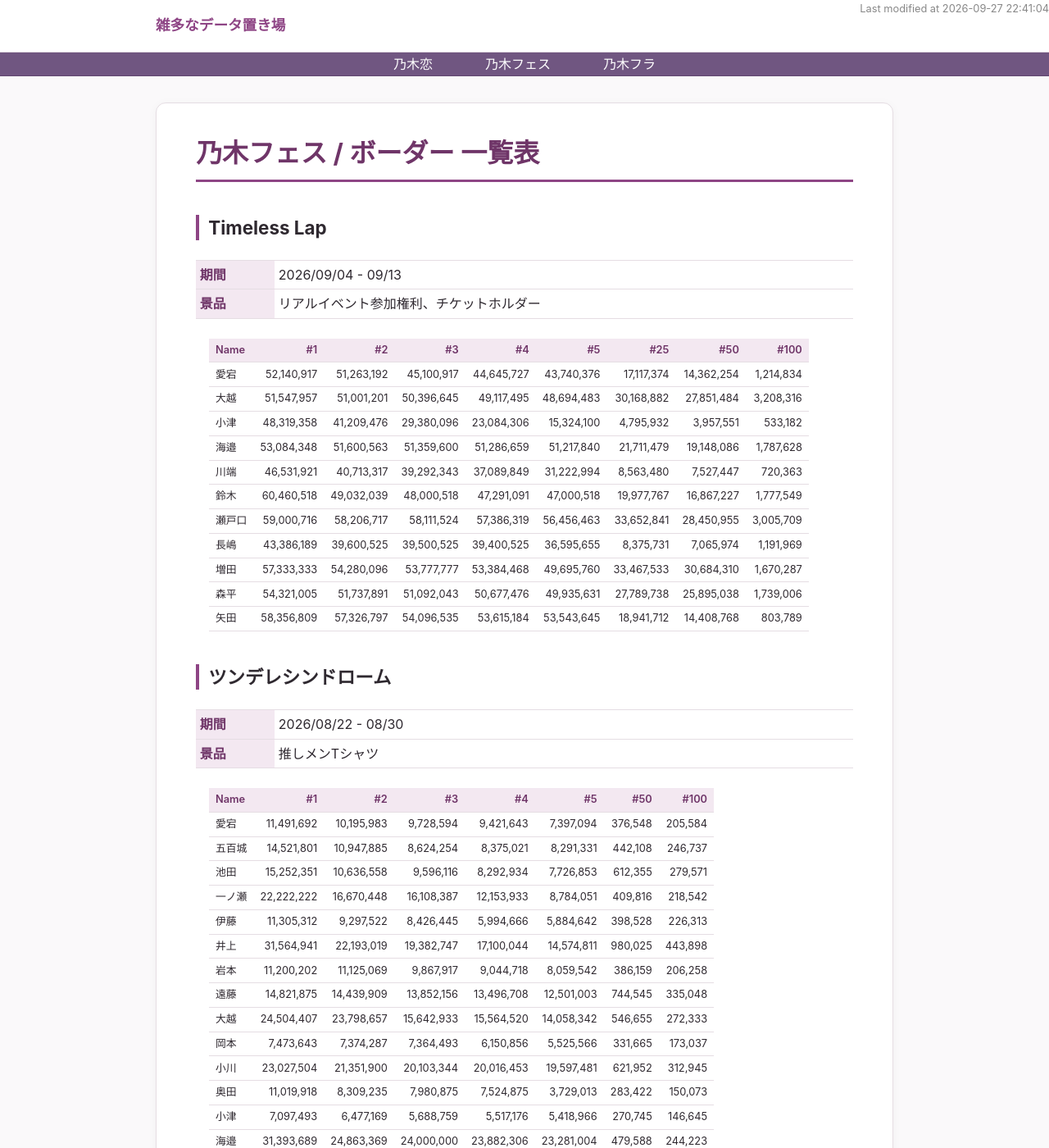
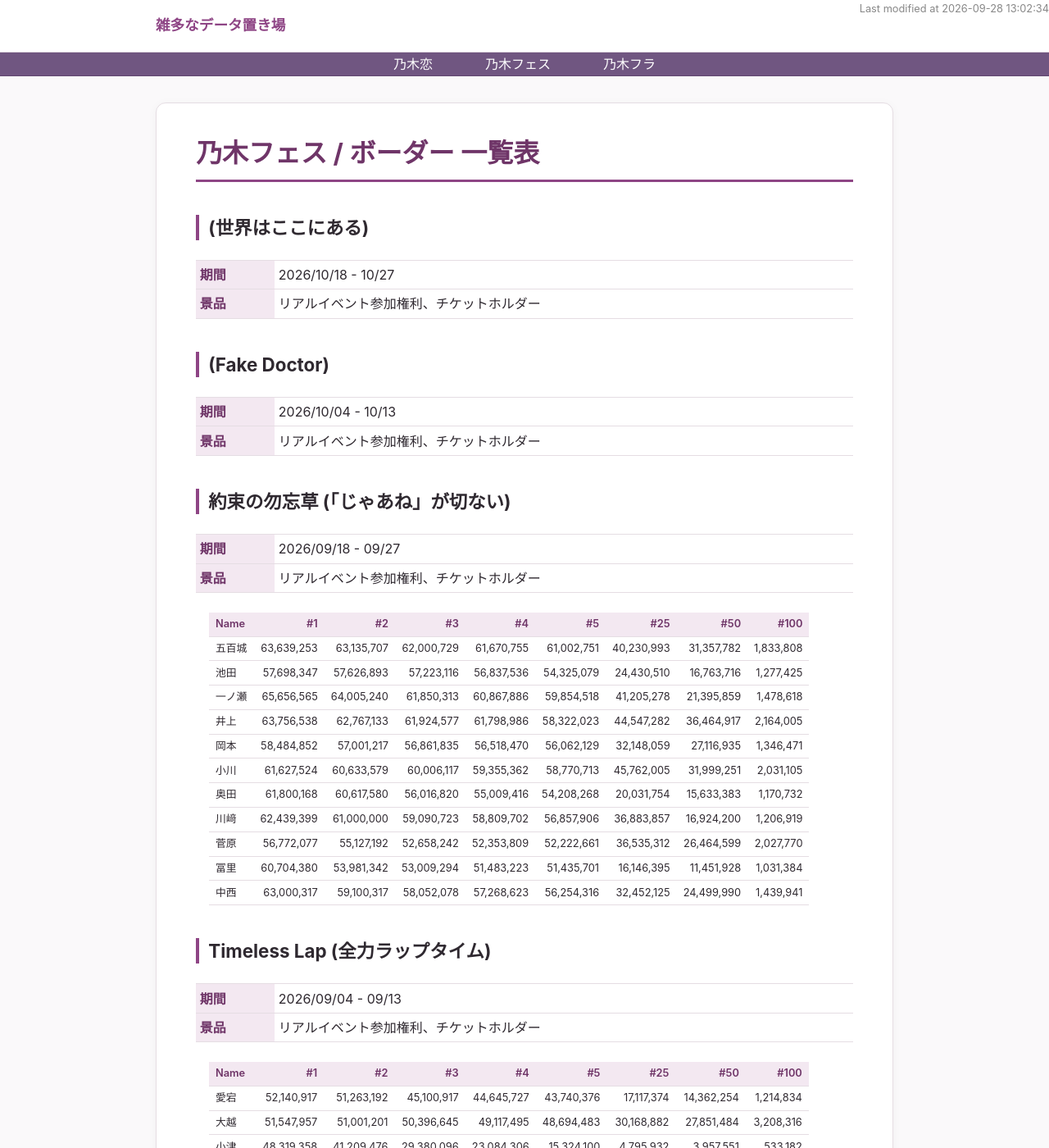
Before and after one commit to snnskk26/misc_data, a Jekyll site: the page built from nogifes_border_table.md, in a window 1280 px wide and 1400 px high. Shown: the whole window at 82% size. Built offline with Jekyll 4.4.1, drawn with Linux system fonts in a browser that asks for light colours.

Commit message:
Add nogifes result of 5th member real event

```diff
--- a/nogifes_border_table.md
+++ b/nogifes_border_table.md
@@ -4,11 +4,46 @@ title: 乃木フェス / ボーダー 一覧表
 permalink: /nogifes_border_table/
 ---
 
-<time class="post-modified" datetime="2026-09-27 22:41:04">
-Last modified at 2026-09-27 22:41:04
+<time class="post-modified" datetime="2026-09-28 13:02:34">
+Last modified at 2026-09-28 13:02:34
 </time>
 
-## Timeless Lap
+## (世界はここにある)
+
+<dl>
+  <dt>期間</dt><dd>2026/10/18 - 10/27</dd>
+  <dt>景品</dt><dd>リアルイベント参加権利、チケットホルダー</dd>
+</dl>
+
+## (Fake Doctor)
+
+<dl>
+  <dt>期間</dt><dd>2026/10/04 - 10/13</dd>
+  <dt>景品</dt><dd>リアルイベント参加権利、チケットホルダー</dd>
+</dl>
+
+## 約束の勿忘草 (「じゃあね」が切ない)
+
+<dl>
+  <dt>期間</dt><dd>2026/09/18 - 09/27</dd>
+  <dt>景品</dt><dd>リアルイベント参加権利、チケットホルダー</dd>
+</dl>
+
+| Name   |         #1 |         #2 |         #3 |         #4 |         #5 |        #25 |        #50 |      #100 |
+|:-------|-----------:|-----------:|-----------:|-----------:|-----------:|-----------:|-----------:|----------:|
+| 五百城    | 63,639,253 | 63,135,707 | 62,000,729 | 61,670,755 | 61,002,751 | 40,230,993 | 31,357,782 | 1,833,808 |
+| 池田     | 57,698,347 | 57,626,893 | 57,223,116 | 56,837,536 | 54,325,079 | 24,430,510 | 16,763,716 | 1,277,425 |
+| 一ノ瀬    | 65,656,565 | 64,005,240 | 61,850,313 | 60,867,886 | 59,854,518 | 41,205,278 | 21,395,859 | 1,478,618 |
+| 井上     | 63,756,538 | 62,767,133 | 61,924,577 | 61,798,986 | 58,322,023 | 44,547,282 | 36,464,917 | 2,164,005 |
+| 岡本     | 58,484,852 | 57,001,217 | 56,861,835 | 56,518,470 | 56,062,129 | 32,148,059 | 27,116,935 | 1,346,471 |
+| 小川     | 61,627,524 | 60,633,579 | 60,006,117 | 59,355,362 | 58,770,713 | 45,762,005 | 31,999,251 | 2,031,105 |
+| 奥田     | 61,800,168 | 60,617,580 | 56,016,820 | 55,009,416 | 54,208,268 | 20,031,754 | 15,633,383 | 1,170,732 |
+| 川﨑     | 62,439,399 | 61,000,000 | 59,090,723 | 58,809,702 | 56,857,906 | 36,883,857 | 16,924,200 | 1,206,919 |
+| 菅原     | 56,772,077 | 55,127,192 | 52,658,242 | 52,353,809 | 52,222,661 | 36,535,312 | 26,464,599 | 2,027,770 |
+| 冨里     | 60,704,380 | 53,981,342 | 53,009,294 | 51,483,223 | 51,435,701 | 16,146,395 | 11,451,928 | 1,031,384 |
+| 中西     | 63,000,317 | 59,100,317 | 58,052,078 | 57,268,623 | 56,254,316 | 32,452,125 | 24,499,990 | 1,439,941 |
+
+## Timeless Lap (全力ラップタイム)
 
 <dl>
   <dt>期間</dt><dd>2026/09/04 - 09/13</dd>
```
Also changed, not shown: nogifes_border_mean.html (+3 -3 lines).
